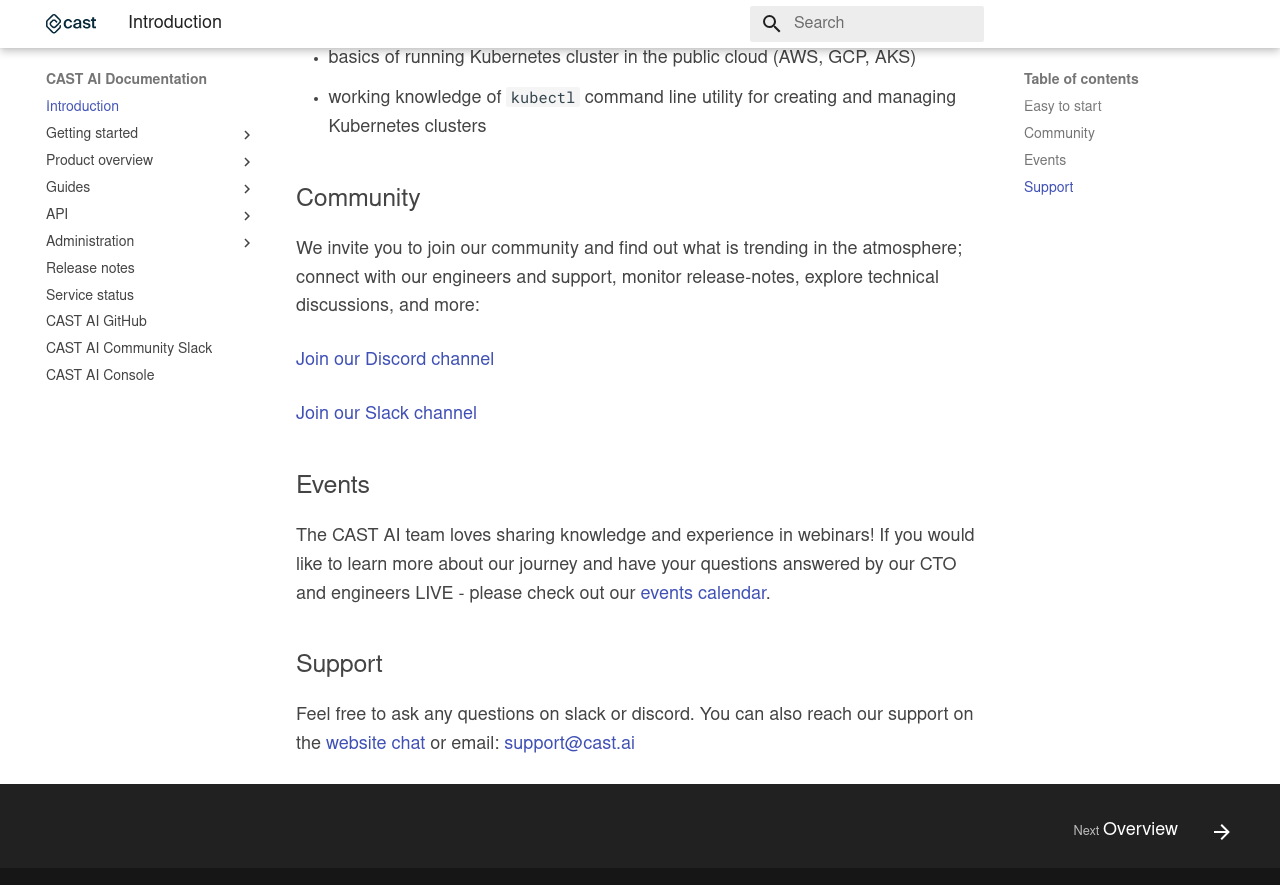
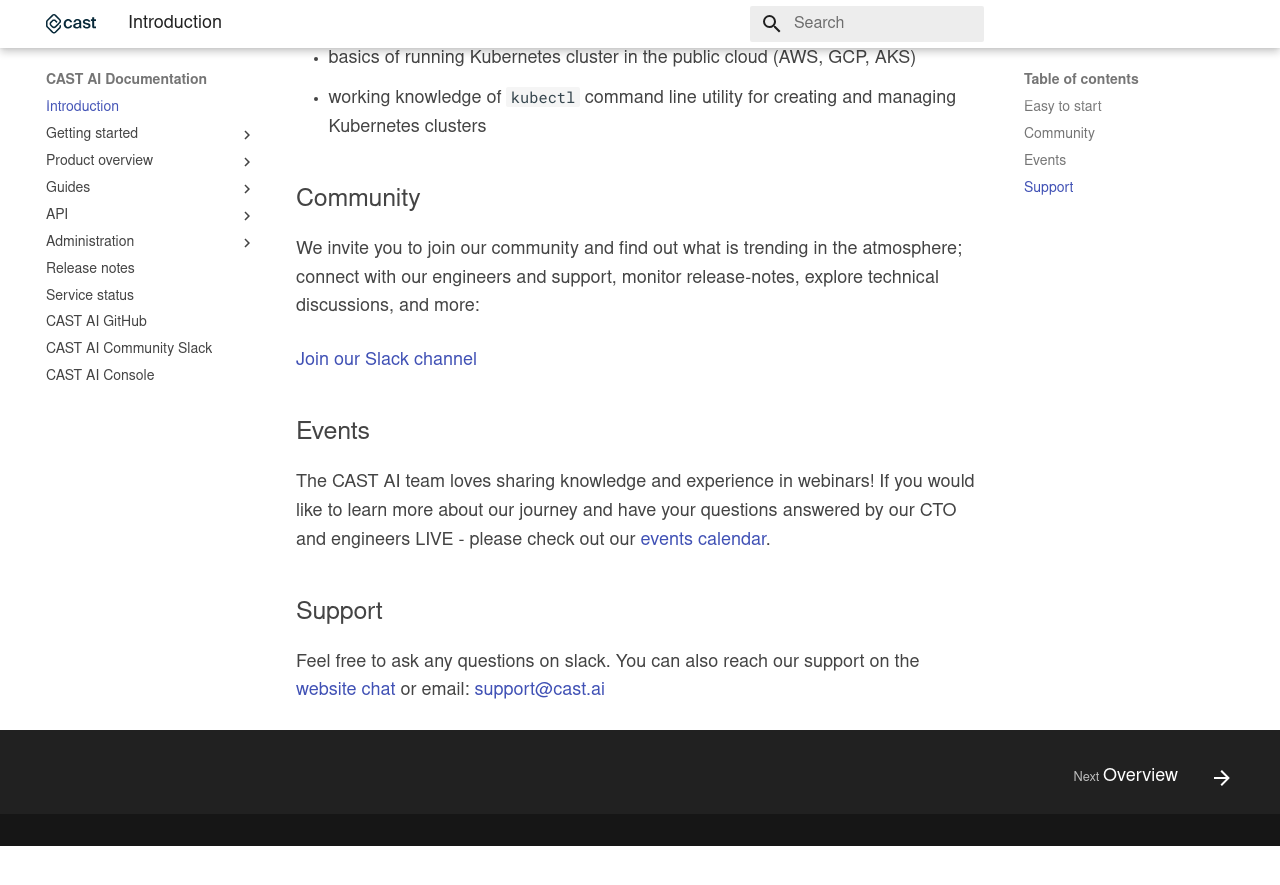
Before and after one commit to castai/docs, an MkDocs documentation site: the page built from docs/index.md, in a window 1280 px wide and 900 px high, scrolled down 508 px. Shown: the top 885 px of the window. Built offline with MkDocs 1.6.1 and Material for MkDocs 9.7.7, drawn with Linux system fonts in a browser that asks for light colours; some web fonts are replaced; after the commit the page ends 1354 px from its top, so only the background shows below that.

Commit message:
removed discord

```diff
--- a/docs/index.md
+++ b/docs/index.md
@@ -19,8 +19,6 @@
 
 We invite you to join our community and find out what is trending in the atmosphere; connect with our engineers and support, monitor release-notes, explore technical discussions, and more:
 
-[Join our Discord channel](https://discord.gg/4sFCFVJ)
-
 [Join our Slack channel](https://join.slack.com/t/castai-community/shared_invite/zt-i8fcn2xi-sM_iONKn35NmYR2E3dtfng)
 
 ## Events
@@ -29,4 +27,4 @@
 
 ## Support
 
-Feel free to ask any questions on slack or discord. You can also reach our support on the [website chat](https://cast.ai/#) or email: support@cast.ai
+Feel free to ask any questions on slack. You can also reach our support on the [website chat](https://cast.ai/#) or email: support@cast.ai
```
